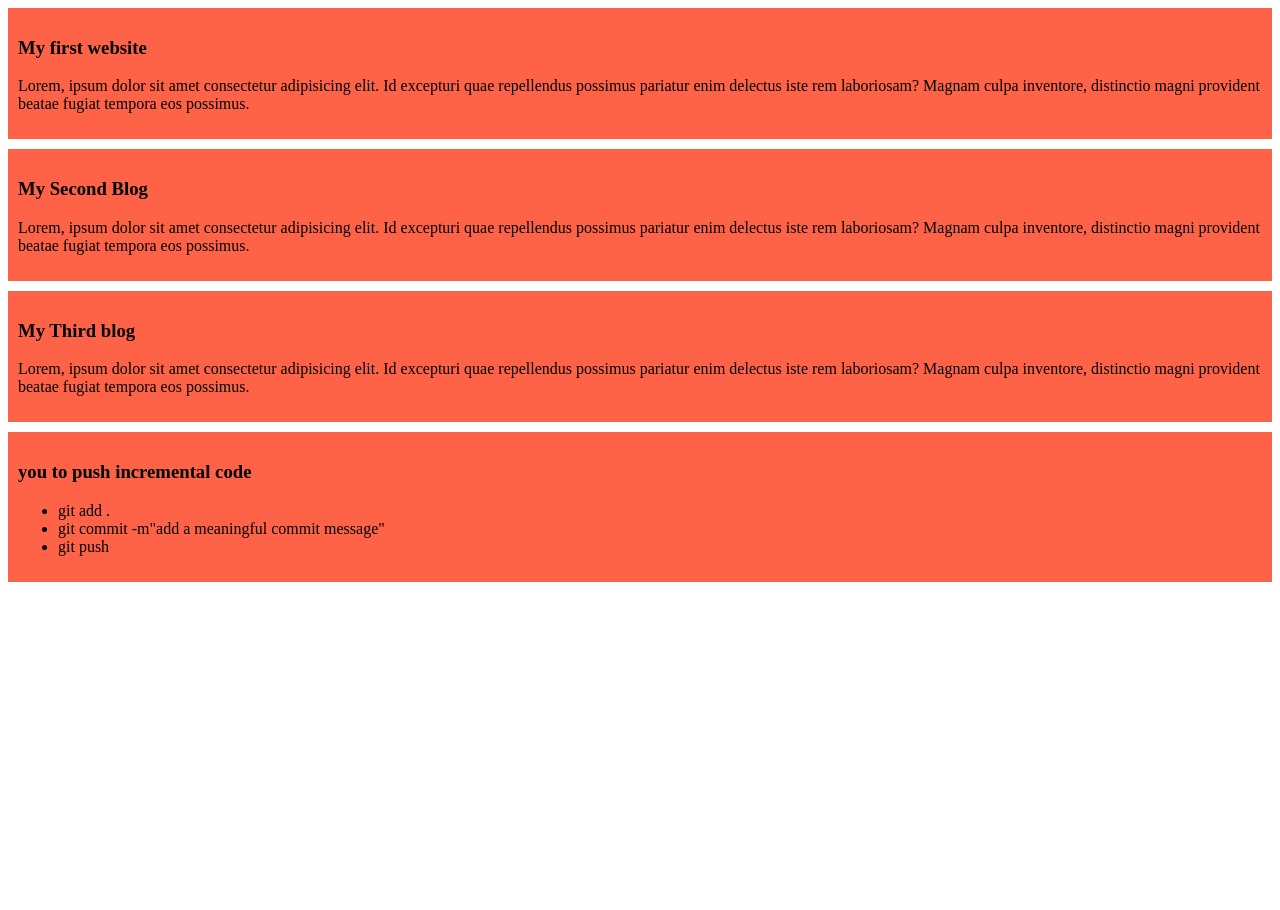
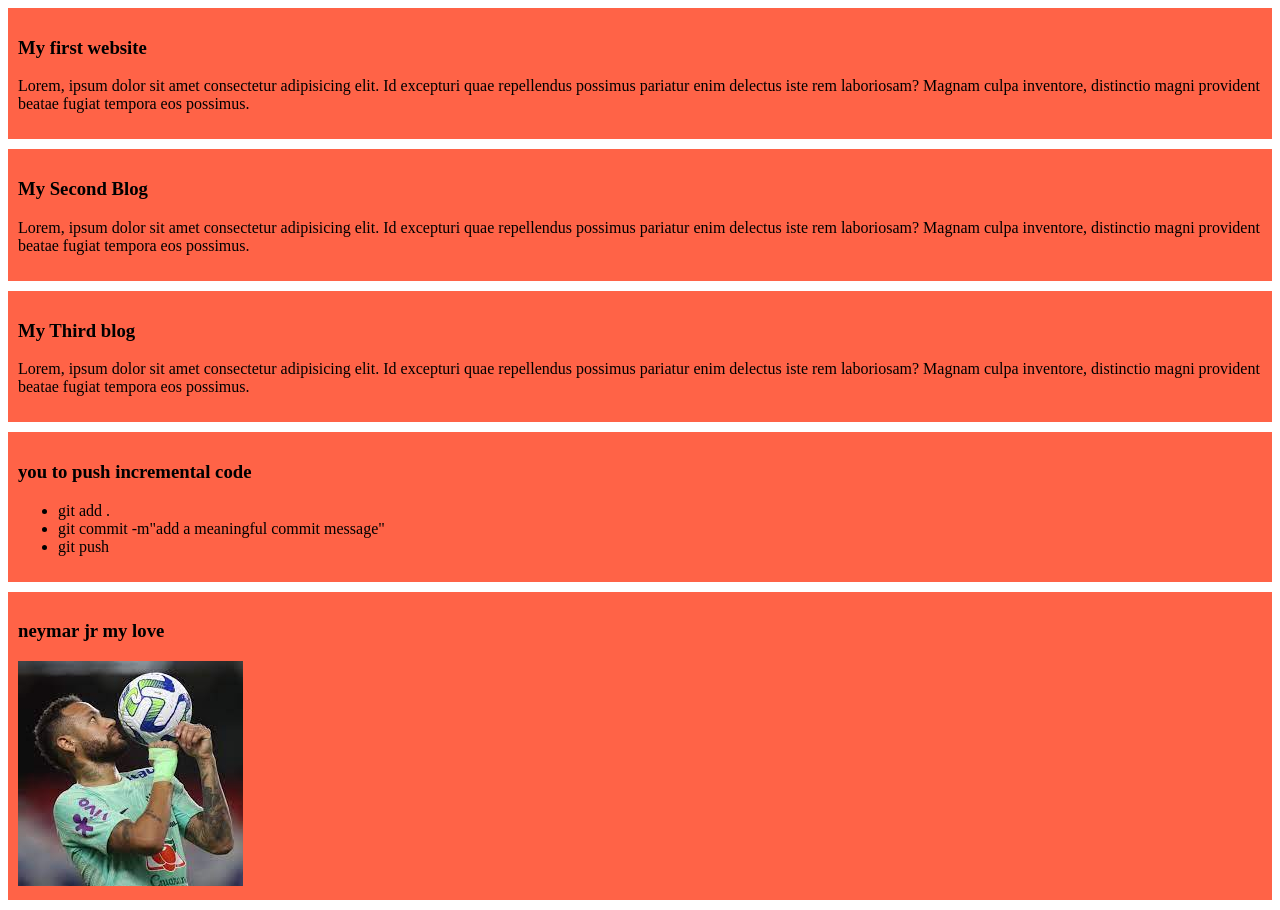
Before and after one commit to Imrul25/my-simple-website, a plain HTML site: page index.html in a window 1280 px wide. Before the commit the page ends 800 px from the top, so only its background shows below. Drawn offline with Linux system fonts and the light colour scheme.

Commit message:
added neymar jr

```diff
--- a/index.html
+++ b/index.html
@@ -27,5 +27,9 @@
             <li>git push</li>
         </ul>
     </div>
+    <div>
+        <h3>neymar jr my love</h3>
+        <img src="images/neymar.jfif" alt=""
+    </div>
 </body>
 </html>
```
Also changed, not shown: images/neymar.jfif (added).
